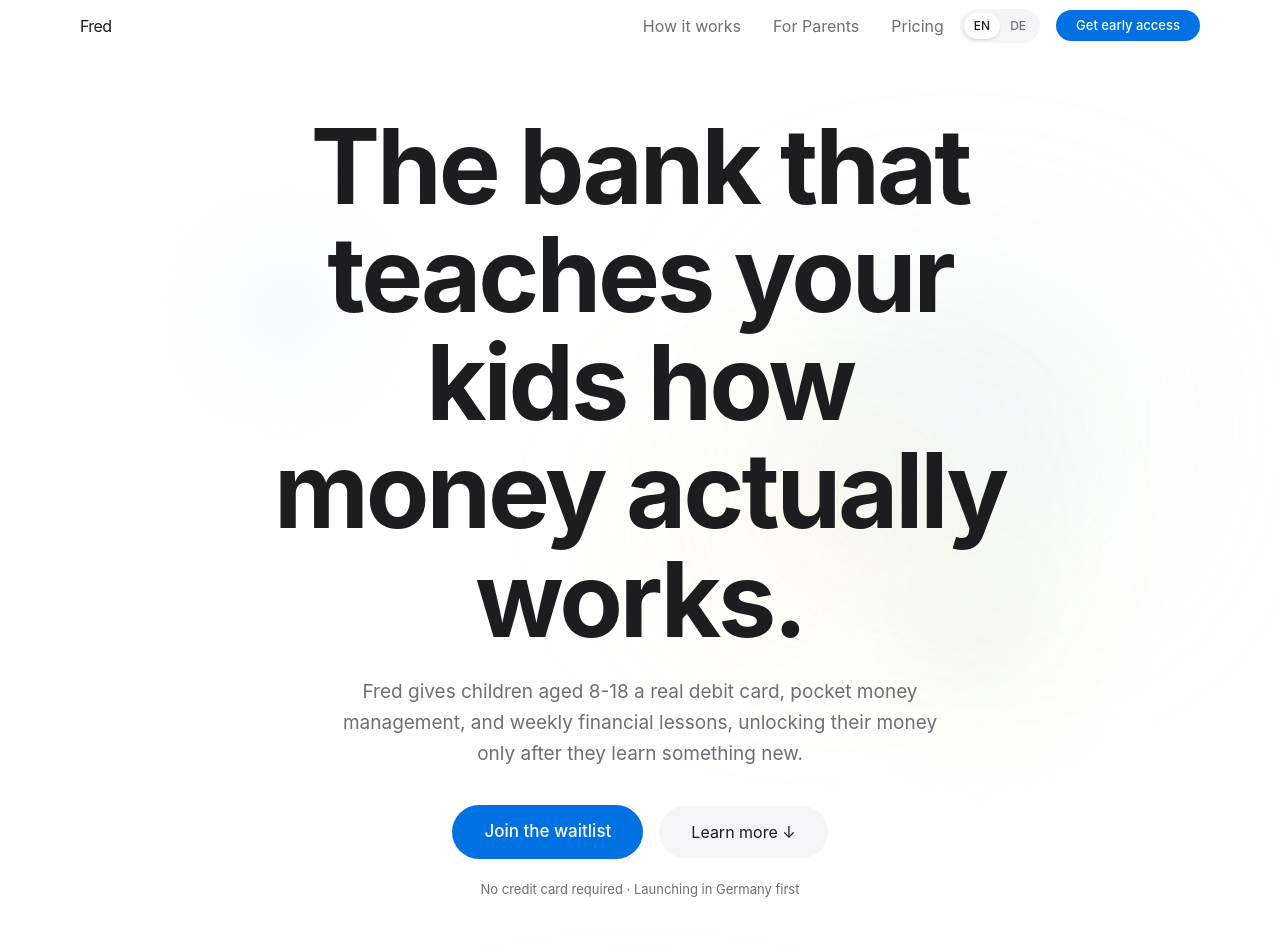
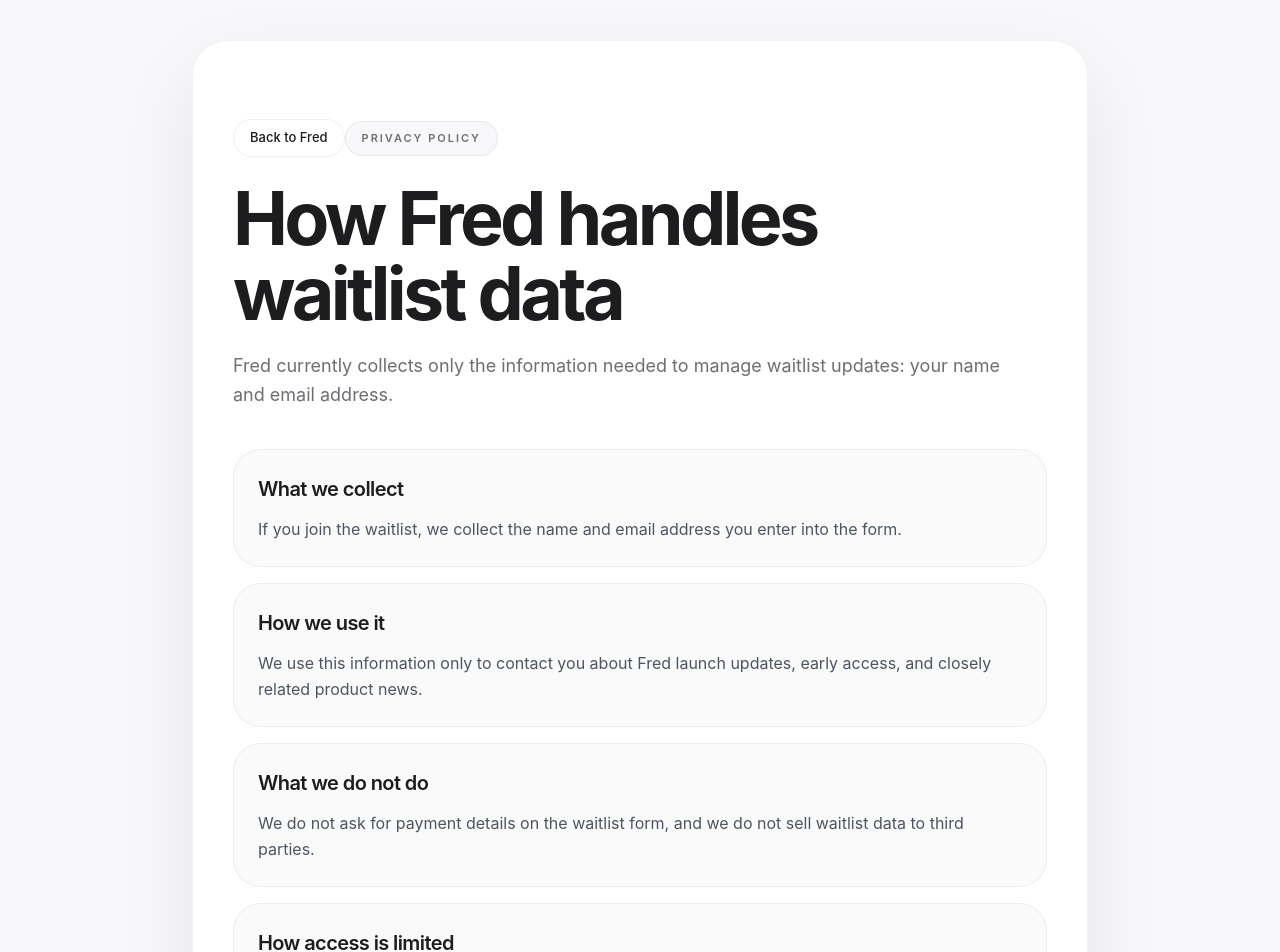
Before and after one commit to adityam1106/Fred-Landing-Page, a React (Vite) app: page /privacy in a window 1280 px wide. Before the commit this address led to /. Shown: the top 952 px of the page. Built offline with nearby package versions, Linux system fonts and the light colour scheme.

Commit message:
Add privacy page and trust messaging

```diff
--- a/src/App.tsx
+++ b/src/App.tsx
@@ -362,6 +362,7 @@ const copy = {
       madeWith: "Made with",
       words: ["caffeine", "deadlines", "curiosity", "Ctrl+Z", "impostor syndrome"],
       location: "Mainz, DE · 49°N 8°E",
+      privacyLabel: "Privacy Policy",
     },
   },
   de: {
@@ -689,6 +690,7 @@ const copy = {
       madeWith: "Gemacht mit",
       words: ["Koffein", "Deadlines", "Neugier", "Ctrl+Z", "Impostor-Syndrom"],
       location: "Mainz, DE · 49°N 8°E",
+      privacyLabel: "Datenschutz",
     },
   },
 } as const;
--- a/src/components/Footer.tsx
+++ b/src/components/Footer.tsx
@@ -1,11 +1,13 @@
 import { AnimatePresence, motion } from "framer-motion";
 import { useEffect, useState } from "react";
+import { Link } from "react-router-dom";
 
 type FooterContent = {
   left: string;
   madeWith: string;
   words: ReadonlyArray<string>;
   location: string;
+  privacyLabel: string;
 };
 
 function Footer({ content }: { content: FooterContent }) {
@@ -45,7 +47,12 @@ function Footer({ content }: { content: FooterContent }) {
             </span>
           </div>
 
-          <div className="font-mono text-[10px] text-[#6E6E73]/40 sm:text-[11px]">{content.location}</div>
+          <div className="flex items-center gap-3 font-mono text-[10px] text-[#6E6E73]/60 sm:text-[11px]">
+            <span>{content.location}</span>
+            <Link to="/privacy" className="text-[#1D1D1F] transition-colors duration-200 hover:text-[#0071E3]">
+              {content.privacyLabel}
+            </Link>
+          </div>
         </div>
 
       </div>
--- a/src/main.tsx
+++ b/src/main.tsx
@@ -4,6 +4,7 @@ import { BrowserRouter, Navigate, Route, Routes } from "react-router-dom";
 import App from "./App";
 import "./index.css";
 import AdminWaitlistPage from "./pages/AdminWaitlistPage";
+import PrivacyPage from "./pages/PrivacyPage";
 import WaitlistPage from "./pages/WaitlistPage";
 
 createRoot(document.getElementById("root")!).render(
@@ -12,6 +13,7 @@ createRoot(document.getElementById("root")!).render(
       <Routes>
         <Route path="/" element={<App />} />
         <Route path="/admin/waitlist" element={<AdminWaitlistPage />} />
+        <Route path="/privacy" element={<PrivacyPage />} />
         <Route path="/waitlist" element={<WaitlistPage />} />
         <Route path="*" element={<Navigate to="/" replace />} />
       </Routes>
--- /dev/null
+++ b/src/pages/PrivacyPage.tsx
@@ -0,0 +1,138 @@
+import { useMemo } from "react";
+import { Link, useSearchParams } from "react-router-dom";
+
+type Language = "en" | "de";
+
+const copy = {
+  en: {
+    back: "Back to Fred",
+    eyebrow: "Privacy Policy",
+    title: "How Fred handles waitlist data",
+    intro:
+      "Fred currently collects only the information needed to manage waitlist updates: your name and email address.",
+    sections: [
+      {
+        title: "What we collect",
+        body:
+          "If you join the waitlist, we collect the name and email address you enter into the form.",
+      },
+      {
+        title: "How we use it",
+        body:
+          "We use this information only to contact you about Fred launch updates, early access, and closely related product news.",
+      },
+      {
+        title: "What we do not do",
+        body:
+          "We do not ask for payment details on the waitlist form, and we do not sell waitlist data to third parties.",
+      },
+      {
+        title: "How access is limited",
+        body:
+          "Waitlist entries are stored in a managed database and are available only through restricted internal admin access.",
+      },
+      {
+        title: "Data requests",
+        body:
+          "If you no longer want to hear from Fred, you can unsubscribe from future messages. We can also remove your waitlist entry on request once support contact details are published.",
+      },
+    ],
+    footer:
+      "This page describes the current waitlist flow and may be updated as Fred launches more features and formal support channels.",
+  },
+  de: {
+    back: "Zurück zu Fred",
+    eyebrow: "Datenschutzerklärung",
+    title: "So geht Fred mit Wartelistendaten um",
+    intro:
+      "Fred erhebt derzeit nur die Informationen, die für Updates zur Warteliste nötig sind: deinen Namen und deine E-Mail-Adresse.",
+    sections: [
+      {
+        title: "Was wir erheben",
+        body:
+          "Wenn du dich in die Warteliste einträgst, speichern wir den Namen und die E-Mail-Adresse, die du in das Formular eingibst.",
+      },
+      {
+        title: "Wie wir die Daten nutzen",
+        body:
+          "Wir nutzen diese Informationen nur, um dich über den Start von Fred, Early Access und eng damit verbundene Produktupdates zu informieren.",
+      },
+      {
+        title: "Was wir nicht tun",
+        body:
+          "Wir fragen im Wartelistenformular nicht nach Zahlungsdaten und verkaufen Wartelistendaten nicht an Dritte.",
+      },
+      {
+        title: "Wie der Zugriff begrenzt ist",
+        body:
+          "Wartelisteneinträge werden in einer verwalteten Datenbank gespeichert und sind nur über einen eingeschränkten internen Admin-Zugang verfügbar.",
+      },
+      {
+        title: "Datenanfragen",
+        body:
+          "Wenn du keine Nachrichten von Fred mehr erhalten möchtest, kannst du spätere E-Mails abbestellen. Auf Wunsch können wir deinen Wartelisteneintrag auch löschen, sobald Support-Kontaktdaten veröffentlicht sind.",
+      },
+    ],
+    footer:
+      "Diese Seite beschreibt den aktuellen Wartelistenprozess und kann aktualisiert werden, sobald Fred weitere Funktionen und offizielle Support-Kanäle veröffentlicht.",
+  },
+} as const;
+
+function inferLanguage(searchParams: URLSearchParams): Language {
+  const explicit = searchParams.get("lang");
+  if (explicit === "en" || explicit === "de") {
+    return explicit;
+  }
+
+  if (typeof navigator !== "undefined" && navigator.language.toLowerCase().startsWith("de")) {
+    return "de";
+  }
+
+  return "en";
+}
+
+export default function PrivacyPage() {
+  const [searchParams] = useSearchParams();
+  const language = useMemo(() => inferLanguage(searchParams), [searchParams]);
+  const content = copy[language];
+
+  return (
+    <main className="min-h-screen bg-[#F8F8FA] px-5 py-8 text-[#1D1D1F] sm:px-6 sm:py-10">
+      <div className="mx-auto max-w-4xl">
+        <div className="rounded-[36px] border border-black/[0.05] bg-white p-6 shadow-[0_30px_80px_rgba(15,23,42,0.08)] sm:p-8 lg:p-10">
+          <Link
+            to={language === "de" ? "/waitlist?lang=de" : "/"}
+            className="inline-flex items-center rounded-full border border-black/[0.06] bg-white px-4 py-2 text-[13px] font-medium text-[#1D1D1F] transition-colors duration-200 hover:bg-[#F5F5F7]"
+          >
+            {content.back}
+          </Link>
+
+          <div className="mt-10 inline-flex items-center rounded-full border border-black/[0.06] bg-[#F8F8FA] px-4 py-2 text-[11px] font-semibold uppercase tracking-[0.18em] text-[#6E6E73]">
+            {content.eyebrow}
+          </div>
+
+          <h1 className="mt-6 max-w-[14ch] text-[clamp(2.4rem,6vw,4.6rem)] font-bold leading-[1.02] tracking-[-0.05em] text-[#1D1D1F]">
+            {content.title}
+          </h1>
+
+          <p className="mt-5 max-w-3xl text-[16px] leading-relaxed text-[#6E6E73] sm:text-[18px]">
+            {content.intro}
+          </p>
+
+          <div className="mt-10 space-y-4">
+            {content.sections.map((section) => (
+              <section key={section.title} className="rounded-[28px] border border-black/[0.05] bg-[#FAFAFB] p-5 sm:p-6">
+                <h2 className="text-[20px] font-semibold tracking-[-0.03em] text-[#1D1D1F]">{section.title}</h2>
+                <p className="mt-3 text-[15px] leading-relaxed text-[#4B5563] sm:text-[16px]">{section.body}</p>
+              </section>
+            ))}
+          </div>
+
+          <p className="mt-8 max-w-3xl text-[13px] leading-relaxed text-[#6E6E73] sm:text-[14px]">
+            {content.footer}
+          </p>
+        </div>
+      </div>
+    </main>
+  );
+}
--- a/src/pages/WaitlistPage.tsx
+++ b/src/pages/WaitlistPage.tsx
@@ -23,6 +23,13 @@ const copy = {
       "We’ll only use your details for Fred waitlist updates. No spam, no resale, and you can opt out anytime.",
     aside:
       "A simple, first-party signup so you hear from Fred directly when access opens.",
+    trustTitle: "Why families trust this form",
+    trustPoints: [
+      "We only ask for your name and email.",
+      "Submissions go to Fred directly over HTTPS.",
+      "Access to waitlist entries is restricted to an internal admin view.",
+    ],
+    privacyLinkLabel: "Read the Privacy Policy",
     successTitle: "You're on the list.",
     successBody: "We’ll be in touch when Fred launches.",
     duplicate: "This email is already registered.",
@@ -46,6 +53,13 @@ const copy = {
       "Wir nutzen deine Angaben nur für Updates zur Fred-Warteliste. Kein Spam, kein Weiterverkauf, jederzeit abmeldbar.",
     aside:
       "Ein einfacher, direkter Signup, damit du Fred-Updates ohne Drittanbieter bekommst.",
+    trustTitle: "Warum Familien diesem Formular vertrauen",
+    trustPoints: [
+      "Wir fragen nur nach deinem Namen und deiner E-Mail-Adresse.",
+      "Eingaben gehen direkt per HTTPS an Fred.",
+      "Der Zugriff auf Wartelisteneinträge ist auf eine interne Admin-Ansicht beschränkt.",
+    ],
+    privacyLinkLabel: "Datenschutzerklärung lesen",
     successTitle: "Du stehst auf der Liste.",
     successBody: "Wir melden uns, sobald Fred startet.",
     duplicate: "Diese E-Mail ist bereits registriert.",
@@ -229,6 +243,19 @@ export default function WaitlistPage() {
               <div className="mt-3 text-[15px] leading-relaxed text-[#1D1D1F]">
                 {content.aside}
               </div>
+              <div className="mt-5 rounded-[22px] bg-white p-4">
+                <div className="text-[11px] font-semibold uppercase tracking-[0.16em] text-[#6E6E73]">
+                  {content.trustTitle}
+                </div>
+                <ul className="mt-3 space-y-2 text-[14px] leading-relaxed text-[#4B5563]">
+                  {content.trustPoints.map((point) => (
+                    <li key={point} className="flex items-start gap-2">
+                      <span className="mt-[0.45rem] h-1.5 w-1.5 rounded-full bg-[#0071E3]" />
+                      <span>{point}</span>
+                    </li>
+                  ))}
+                </ul>
+              </div>
             </div>
           </motion.section>
 
@@ -306,6 +333,13 @@ export default function WaitlistPage() {
               <p className="max-w-[32rem] text-[12px] leading-relaxed text-[#6E6E73] sm:text-[13px]">
                 {content.privacy}
               </p>
+
+              <Link
+                to={`/privacy?lang=${language}`}
+                className="inline-flex text-[13px] font-medium text-[#0071E3] transition-colors duration-200 hover:text-[#005BB8]"
+              >
+                {content.privacyLinkLabel}
+              </Link>
             </form>
           </motion.section>
         </div>
```
